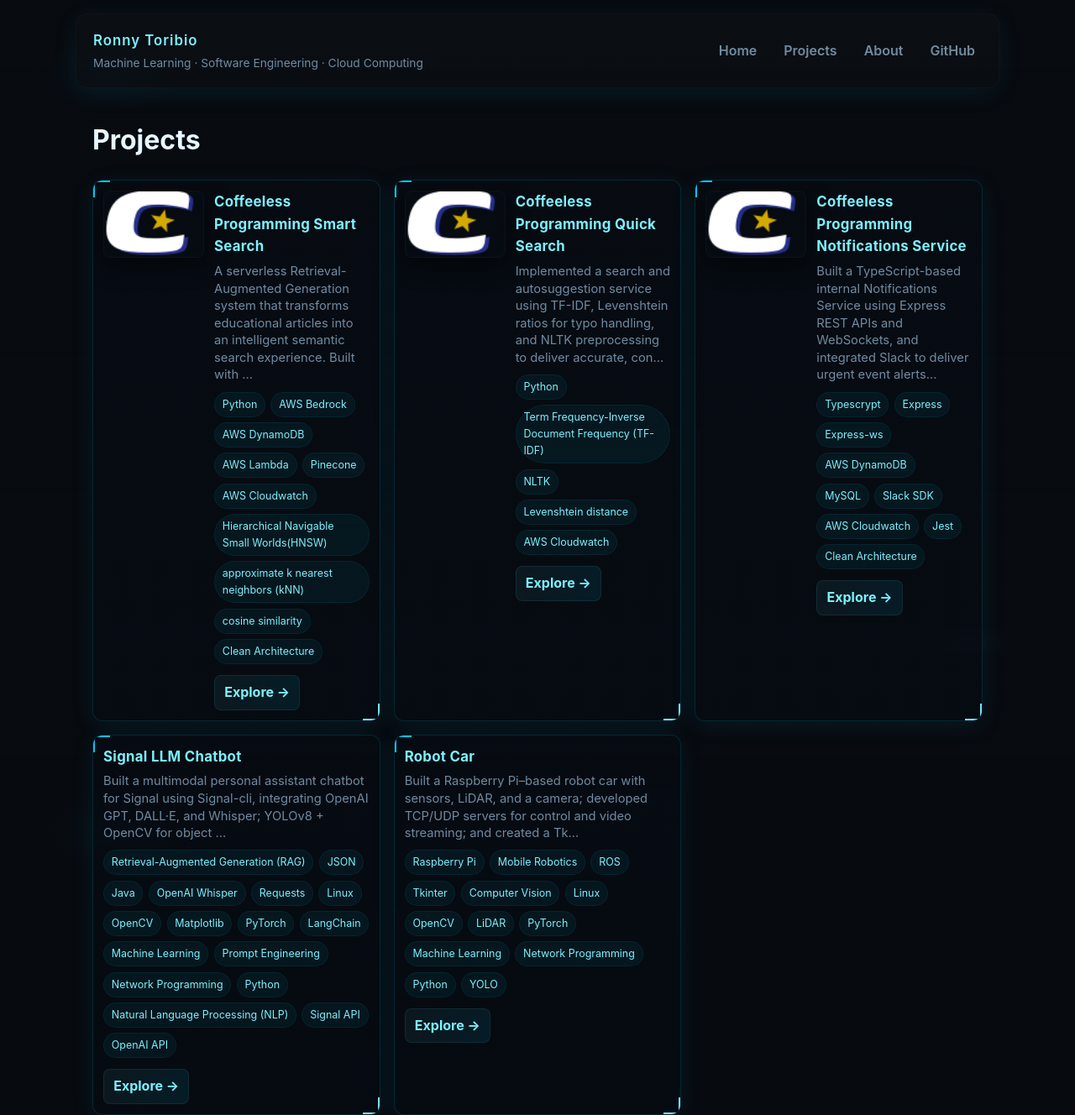
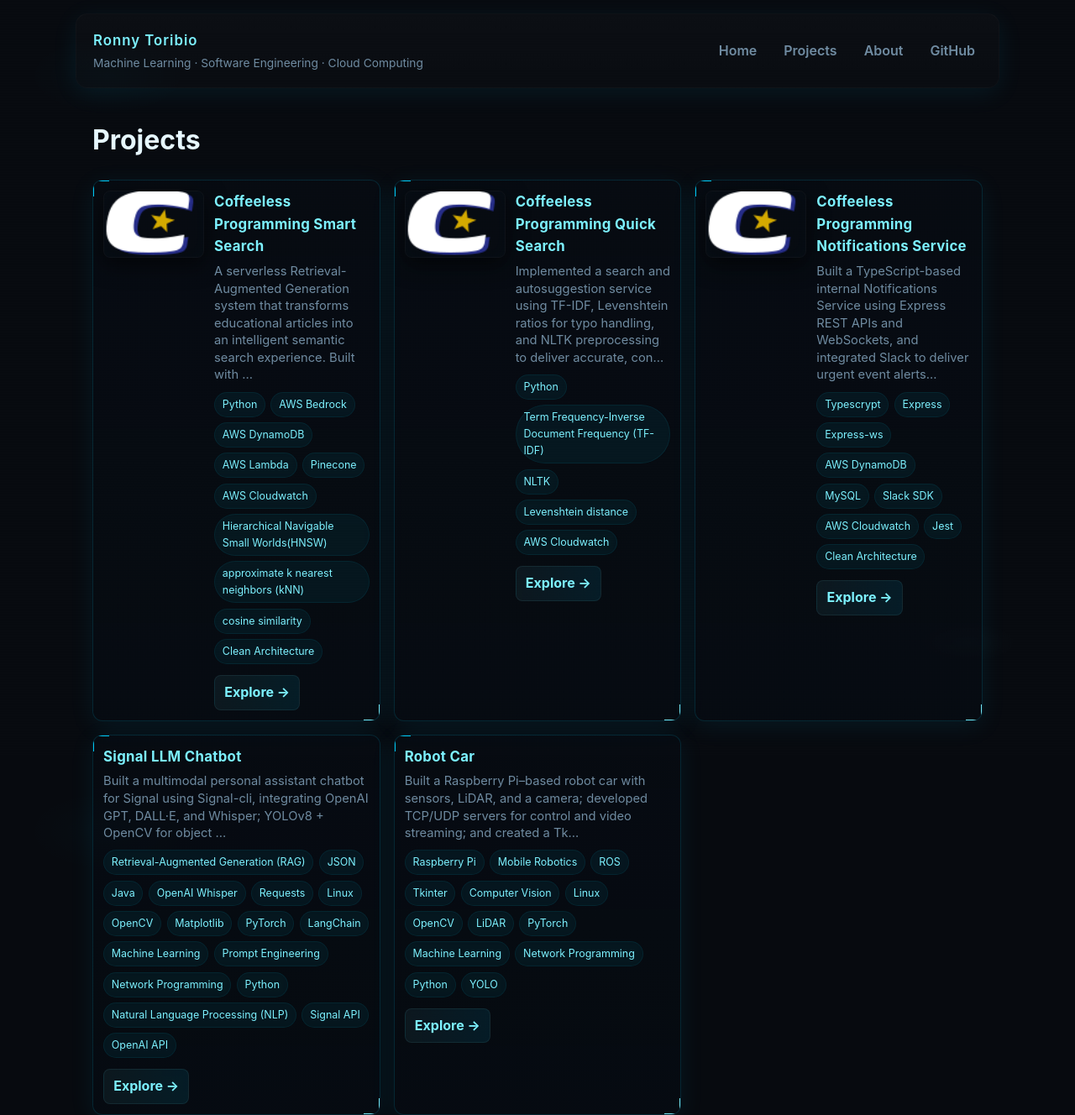
Before and after one commit to ronny-toribio/ronny-toribio.github.io, a Jekyll site: the page built from projects.md, in a window 1280 px wide. Shown: the whole page at 84% size. Built offline with Jekyll 4.4.1, drawn with Linux system fonts in a browser that asks for light colours.

Commit message:
Update style.css

```diff
--- a/assets/css/style.css
+++ b/assets/css/style.css
@@ -169,22 +169,22 @@ body::after{
   pointer-events:none;
 }
 .hud-card::before{
-  top:0; left:0;
+  top:-1px; left:-1px;
   border-top:2px solid var(--accent);
   border-left:2px solid var(--accent);
   border-right:none;
   border-bottom:none;
   opacity:0.9;
-  filter: blur(.3px);
+  filter: blur(.2px);
 }
 .hud-card::after{
-  bottom:0; right:0;
+  bottom:-1px; right:-1px;
   border-bottom:2px solid var(--accent-2);
   border-right:2px solid var(--accent-2);
   border-top:none;
   border-left:none;
   opacity:0.9;
-  filter: blur(.3px);
+  filter: blur(.2px);
 }
 
 /* ========== PROJECT LIST (home / projects) ========== */
```
